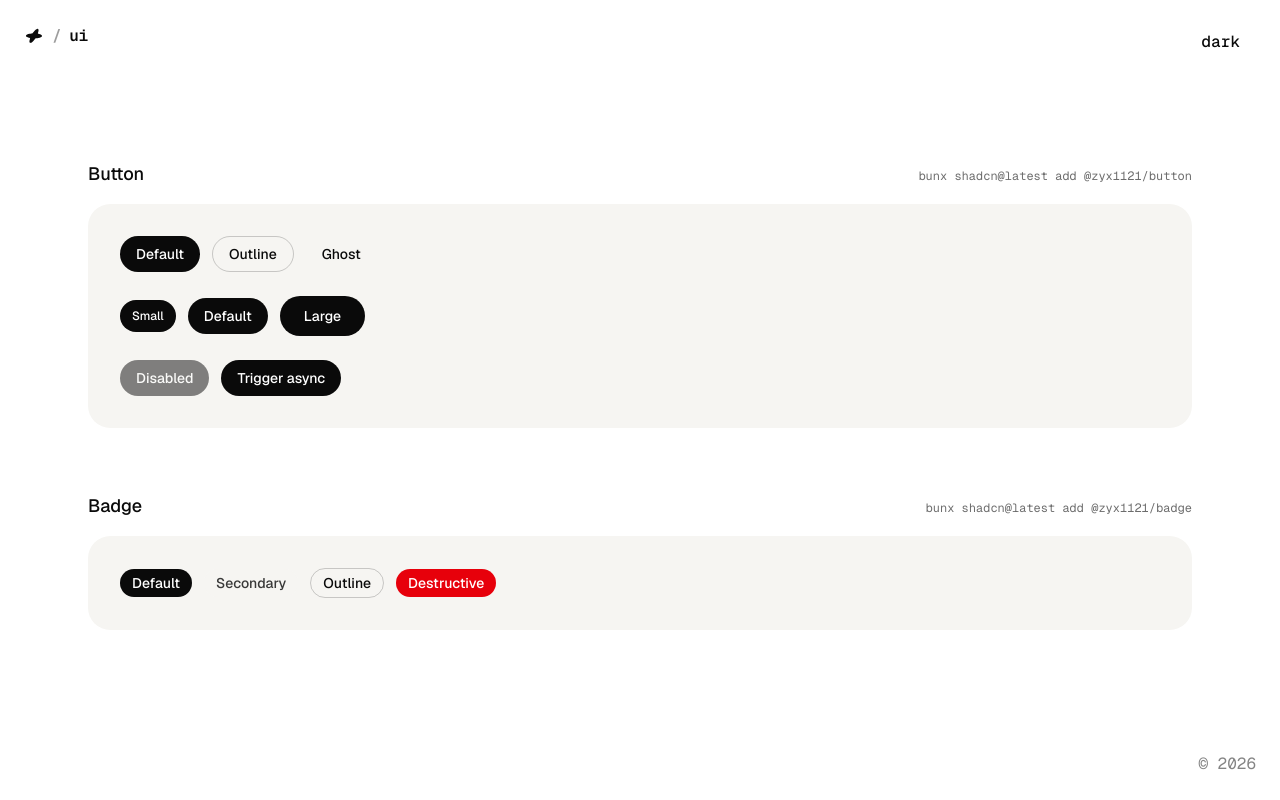
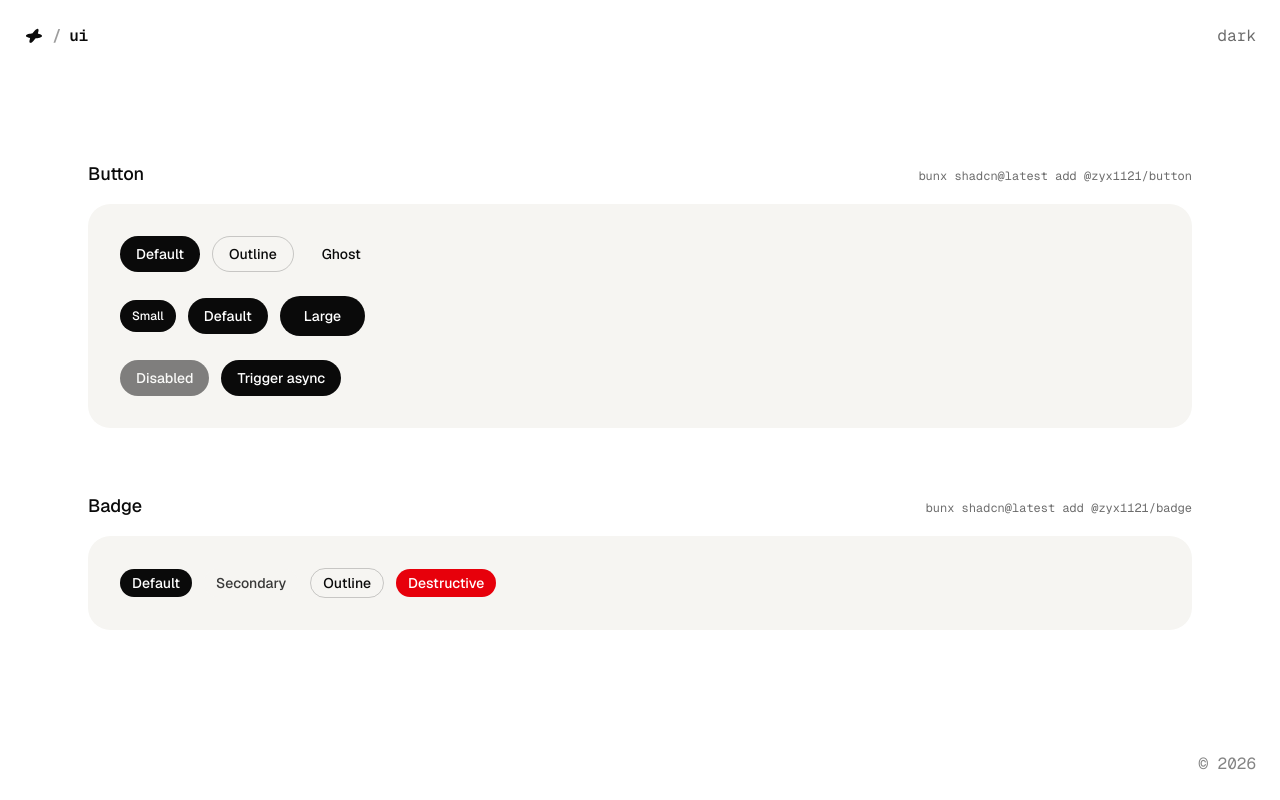
Before and after one commit to zyx1121/ui.zyx.tw, a Next.js app: page / in a window 1280 px wide. Built offline with nearby package versions, Linux system fonts and the light colour scheme.

Commit message:
style(theme-toggle): drop Button, plain text onClick

```diff
--- a/app/page.tsx
+++ b/app/page.tsx
@@ -45,14 +45,14 @@ export default function Home() {
       </Corner>
 
       <Corner at="top-right">
-        <Button
-          variant="ghost"
+        <button
+          type="button"
           onClick={() => setDark((d) => !d)}
           aria-label="Toggle theme"
-          className="font-mono text-base"
+          className="cursor-pointer font-mono text-base text-foreground/60 transition-colors hover:text-foreground"
         >
           {dark ? "light" : "dark"}
-        </Button>
+        </button>
       </Corner>
 
       <Corner at="bottom-right">
```
